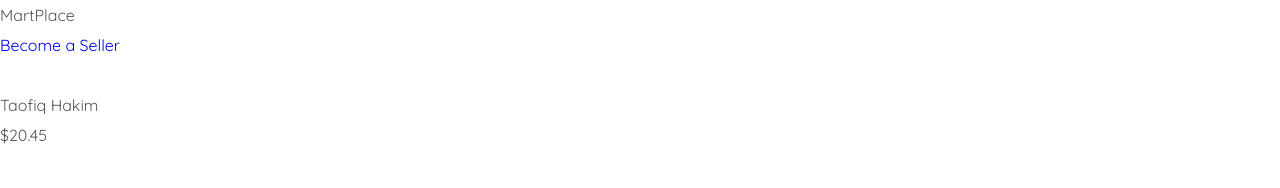
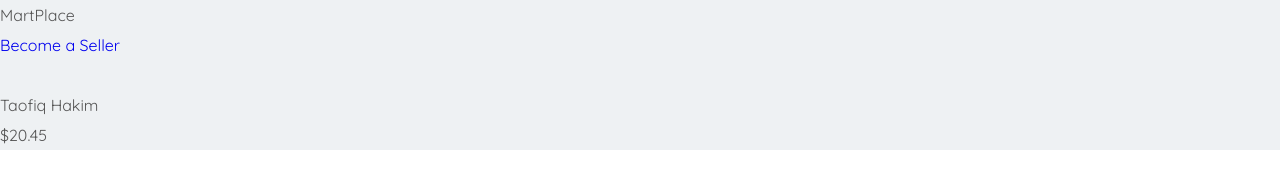
Before and after one commit to Kowaruss/martplace, a website: page app/index.html in a window 1280 px wide. Drawn offline with nearby package versions, Linux system fonts and the light colour scheme; files that its build step writes are made by us from their sources.

```diff
--- a/app/scss/style.scss
+++ b/app/scss/style.scss
@@ -1,3 +1,7 @@
 @import "vars";
 @import "global";
 @import "fonts";
+
+.header__top-inner {
+	background-color: #eef1f3;
+}
```
Also changed, not shown: app/css/style.min.css.
